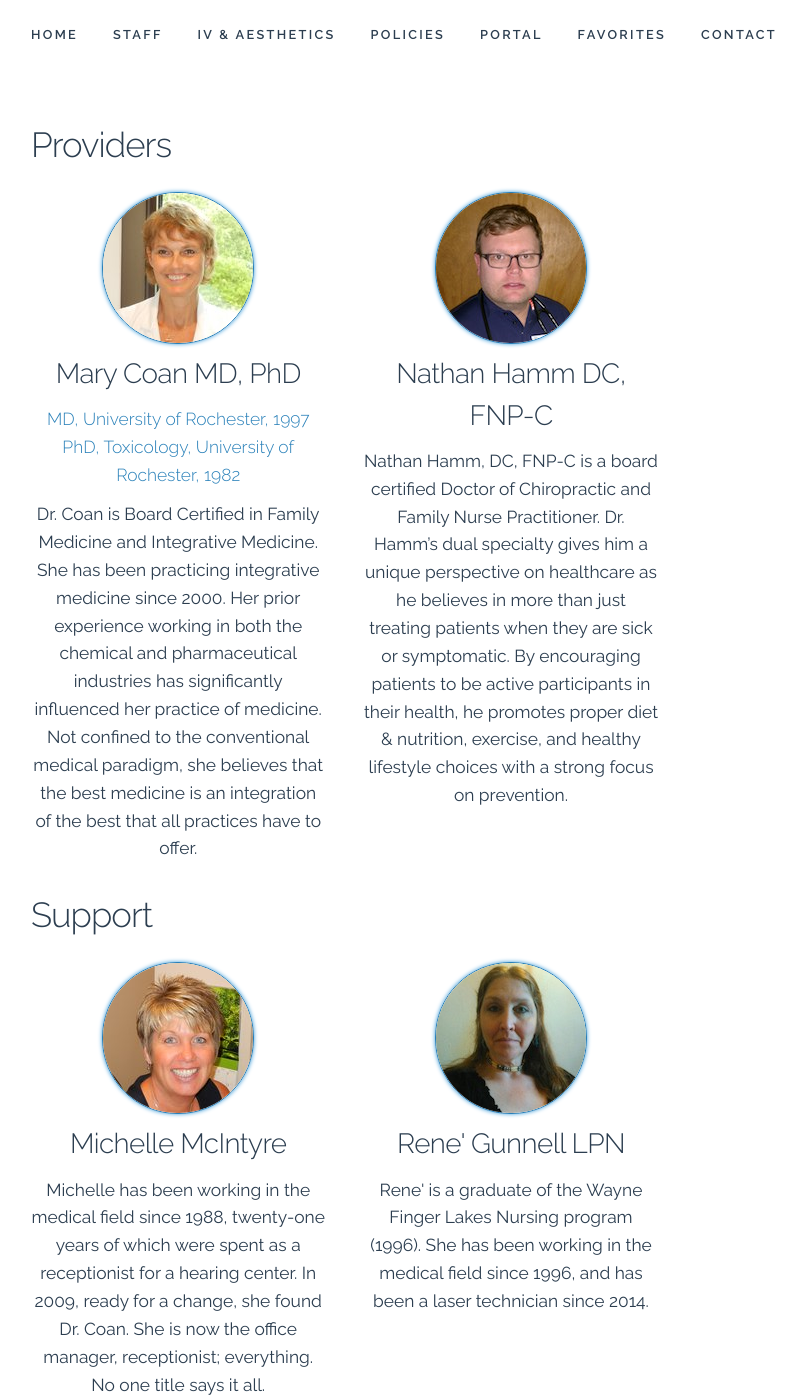
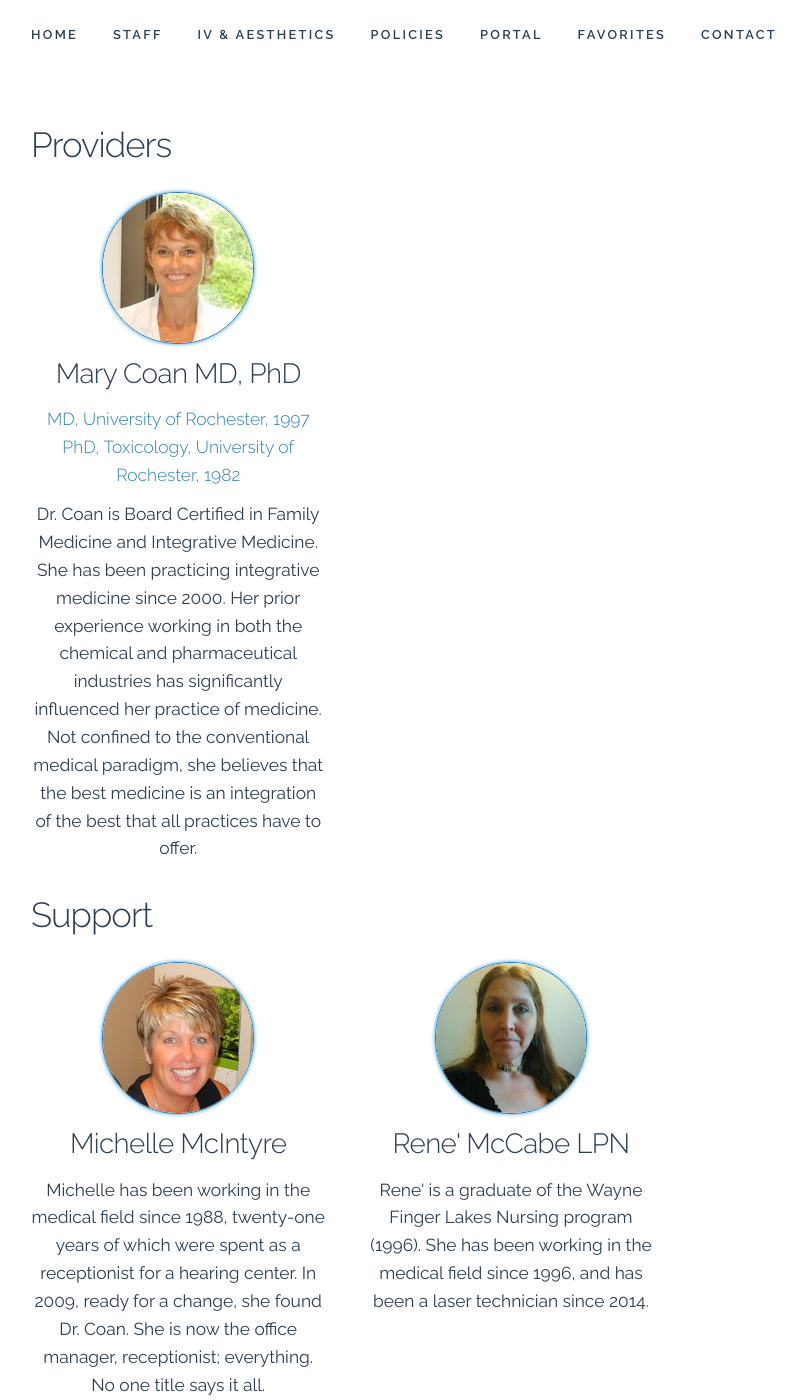
Before and after one commit to ifcats/ifcats.github.io, a Jekyll site: the page built from staff.html, in a window 1280 px wide and 1400 px high. Shown: the whole window, without its empty margins (129-935 px from the left). Built offline with Jekyll 4.4.1, drawn with Linux system fonts in a browser that asks for light colours.

Commit message:
Remove Nathans bio, change Renes name

```diff
--- a/staff.html
+++ b/staff.html
@@ -2,8 +2,7 @@
 layout: default
 title: Staff | Integrative Family Care at the Springs
 description: >
-  Dr. Mary Coan MD, PhD, with Nathan Hamm DC, FNP-C and their wonderful
-  support staff.
+  Dr. Mary Coan MD, PhD, and her wonderful support staff.
 permalink: /staff/
 ---
 
@@ -27,19 +26,6 @@ permalink: /staff/
         </p>
       </div>
     </div>
-    <div class="one-third column">
-      <div class="profile">
-        <img src="{{ "/img/headshots/nathan.jpg" | prepend: site.baseurl }}" class="profile-headshot" alt="Nathan Hamm DC, FNP-C" />
-        <h5 class="profile-name">Nathan Hamm DC, FNP-C</h5>
-        <p class="profile-bio">
-          Nathan Hamm, DC, FNP-C is a board certified Doctor of Chiropractic and Family Nurse
-          Practitioner. Dr. Hamm’s dual specialty gives him a unique perspective on healthcare as he
-          believes in more than just treating patients when they are sick or symptomatic. By encouraging
-          patients to be active participants in their health, he promotes proper diet &amp; nutrition, exercise,
-          and healthy lifestyle choices with a strong focus on prevention.
-        </p>
-      </div>
-    </div>
   </div>
   <h4>Support</h4>
   <div class="row">
@@ -58,8 +44,8 @@ permalink: /staff/
     </div>
     <div class="one-third column">
       <div class="profile">
-        <img src="{{ "/img/headshots/rene.jpg" | prepend: site.baseurl }}" class="profile-headshot" alt="Rene' Gunnell LPN" />
-        <h5 class="profile-name">Rene' Gunnell LPN</h5>
+        <img src="{{ "/img/headshots/rene.jpg" | prepend: site.baseurl }}" class="profile-headshot" alt="Rene' McCabe LPN" />
+        <h5 class="profile-name">Rene' McCabe LPN</h5>
         <p class="profile-bio">
           Rene' is a graduate of the Wayne Finger Lakes Nursing program (1996).
           She has been working in the medical field since 1996, and has been
```
